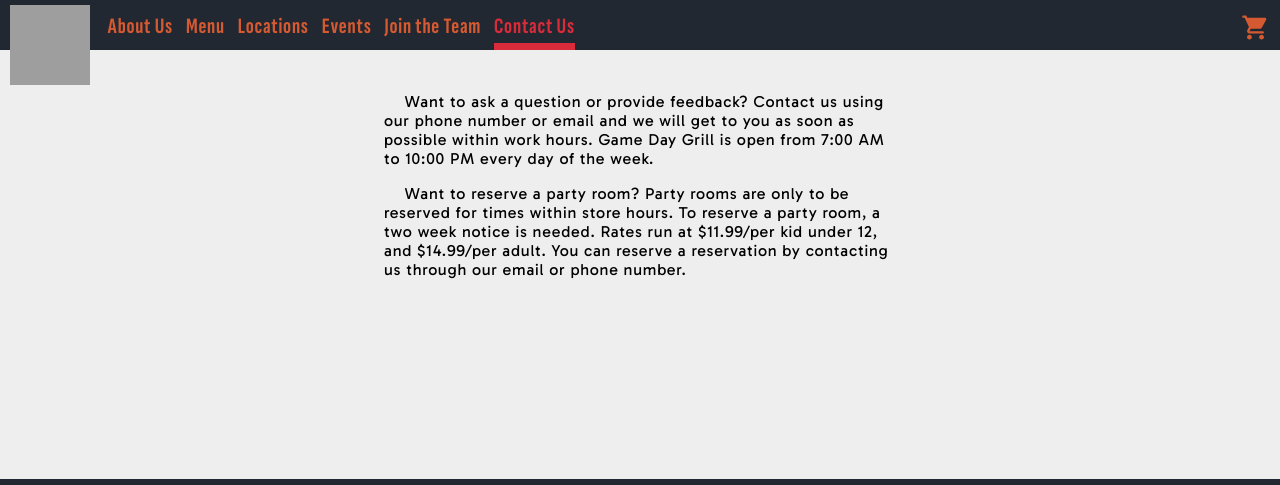
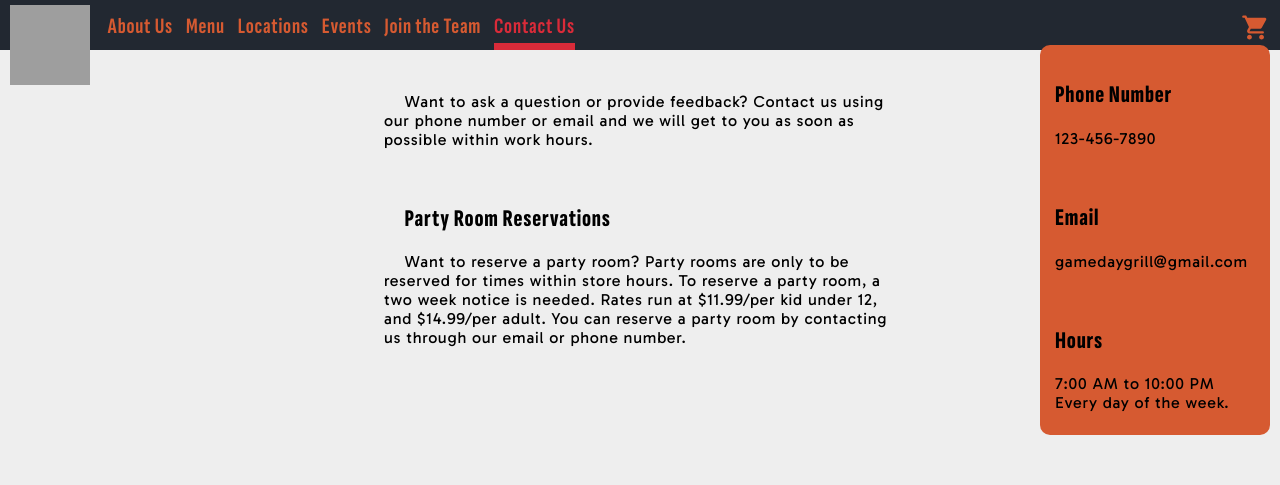
Before and after one commit to jacobhumston/bpa23, a website: page contact-us.html in a window 1280 px wide. Shown: the top 485 px of the page. Drawn offline with Linux system fonts and the light colour scheme; grey boxes are pictures that could not be loaded.

Commit message:
lalalalalala
Co-authored-by: possbum <possbum@users.noreply.github.com>

```diff
--- a/contact-us.html
+++ b/contact-us.html
@@ -8,16 +8,41 @@
         <meta name="viewport" content="width=device-width, initial-scale=1.0" />
         <title>Home</title>
         <link rel="stylesheet" href="css/all.css" />
+        <link rel="stylesheet" href="css/contact.css" />
         <script src="javascript/libs.js"></script>
         <script type="module" src="javascript/defualt.js"></script>
     </head>
     <body>
+        <div class="contact-box">
+            <h2>
+                Phone Number
+            </h2>
+            <p>
+                123-456-7890
+            </p>
+            <br>
+            <h2>
+                Email
+            </h2>
+            <p>
+                gamedaygrill@gmail.com
+            </p>
+            <br>
+            <h2>
+                Hours
+            </h2>
+            <p>7:00 AM to 10:00 PM Every day of the week.</p>
+        </div>
         <div class="basic-text">
         <p>
-            Want to ask a question or provide feedback? Contact us using our phone number or email and we will get to you as soon as possible within work hours. Game Day Grill is open from 7:00 AM to 10:00 PM every day of the week.
+            Want to ask a question or provide feedback? Contact us using our phone number or email and we will get to you as soon as possible within work hours.
         </p>
-
-        <p> Want to reserve a party room? Party rooms are only to be reserved for times within store hours. To reserve a party room, a two week notice is needed. Rates run at $11.99/per kid under 12, and $14.99/per adult. You can reserve a reservation by contacting us through our email or phone number. </p>
+        <br>
+        <h2>
+            Party Room Reservations
+        </h2>
+        <p> Want to reserve a party room? Party rooms are only to be reserved for times within store hours. To reserve a party room, a two week notice is needed. Rates run at $11.99/per kid under 12, and $14.99/per adult. You can reserve a party room by contacting us through our email or phone number. </p>
+        <p></p>
         </div>
     </body>
 </html>
--- /dev/null
+++ b/css/contact.css
@@ -0,0 +1,20 @@
+.contact-box
+{
+    color: var(--text);
+    position: fixed;
+    top: 30%;
+    right: 0;
+    margin-right: 10px;
+    transform: translateY(-50%);
+    width: 200px;
+    height: 360px;
+    padding: 15px;
+    background-color: var(--accent);
+    border-radius: 10px;
+}
+
+h2
+{
+font-family: var(--header-font);
+font-weight: 800;
+}
```
Also changed, not shown: events.html (+1 -1 lines), index.html (+1 -1 lines).
